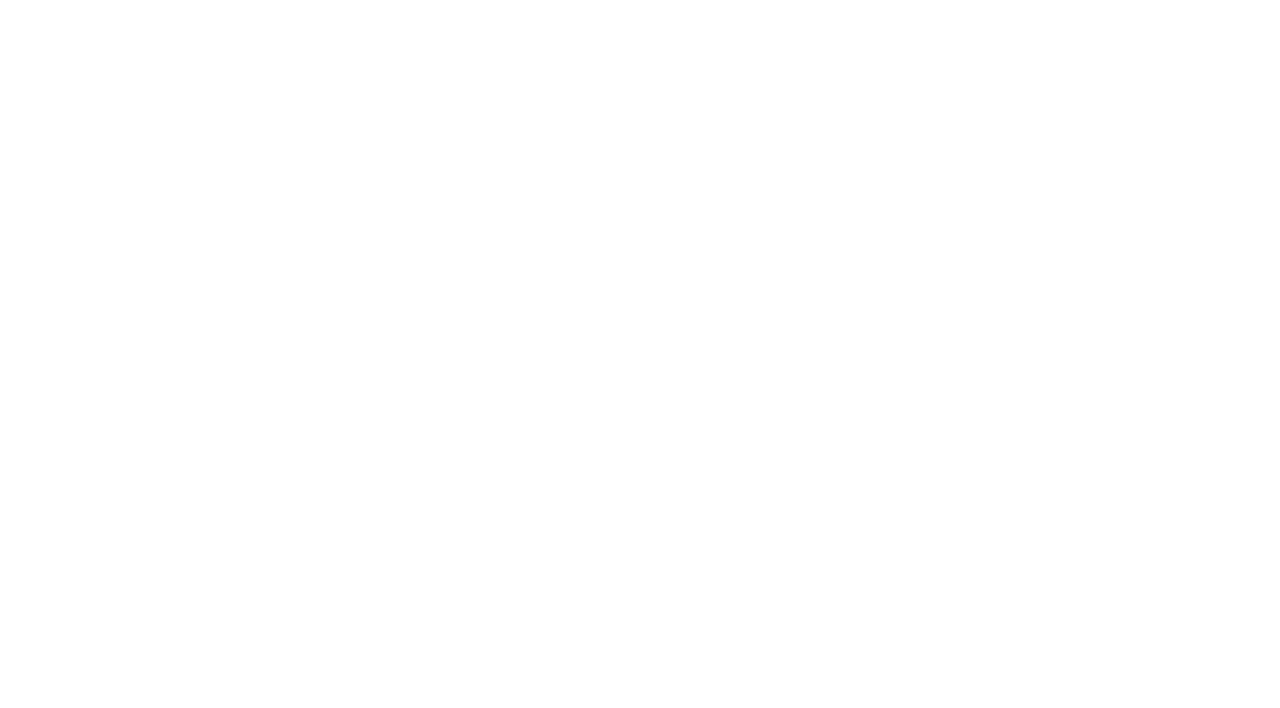
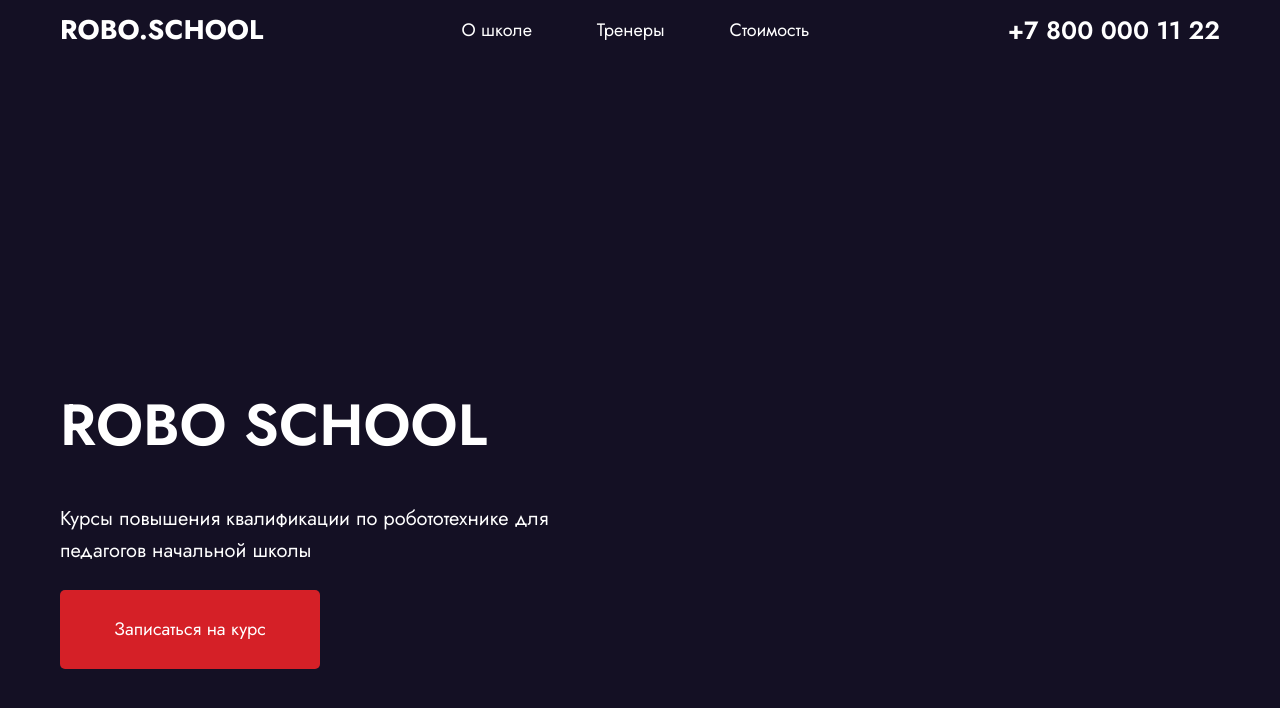
Before and after one commit to asror-0306/Robo-School, a plain HTML site: page index.html in a window 1280 px wide. Drawn offline with nearby package versions, Linux system fonts and the light colour scheme.

Commit message:
header is done 99%

```diff
--- a/index.html
+++ b/index.html
@@ -26,6 +26,44 @@
 
     </head>
     <body>
+        <header>
+            <div class="container">
+                <nav>
+                    <a class="logo" href="#">ROBO.SCHOOL</a>
+                    <ul class="list">
+                        <li><a href="#">О школе</a></li>
+                        <li><a href="#">Тренеры</a></li>
+                        <li><a href="#">Стоимость</a></li>
+                    </ul>
+                    <a class="number" href="#">+7 800 000 11 22</a>
+                    <div class="contact">
+                        <span>
+                            <i class='bx bx-phone'></i>
+                        </span>
+                        <span>
+                            <i class='bx bx-menu-alt-right'></i>
+                        </span>
 
+                    </div>
+                </nav>
+            </div>
+        </header>
+
+        <section id="intro">
+            <div class="container">
+                <div class="intro-wrapper">
+                    <div class="left">
+                        <h1>ROBO SCHOOL</h1>
+                        <p>Курсы повышения квалификации по робототехнике для
+                            педагогов начальной школы</p>
+                        <button class="intro btn"><a href="#">Записаться на
+                                курс</a></button>
+                    </div>
+                    <div class="right">
+
+                    </div>
+                </div>
+            </div>
+        </section>
     </body>
 </html>
--- a/style.css
+++ b/style.css
@@ -7,3 +7,182 @@
   text-decoration: none;
   list-style-type: none;
 }
+
+.container {
+  max-width: 1200px;
+  margin: 0 auto;
+  padding: 0 20px;
+}
+
+:root {
+  --primary-color: #141024;
+  --text-color: #d52027;
+}
+
+body button {
+  cursor: pointer;
+}
+
+/* ************************* HEADER START ******************************/
+
+header {
+  width: 100%;
+  background-color: var(--primary-color);
+}
+
+nav {
+  width: 100%;
+  height: 60px;
+  display: flex;
+  justify-content: space-between;
+  align-items: center;
+}
+
+.logo {
+  font-weight: 700;
+  font-size: 27px;
+  line-height: 48px;
+  letter-spacing: 0%;
+  color: #ffffff;
+}
+
+.list {
+  display: flex;
+  align-items: center;
+  justify-content: space-between;
+  width: 30%;
+}
+
+.list a {
+  color: #ffffff;
+  font-weight: 400;
+  font-size: 18px;
+  line-height: 32px;
+  letter-spacing: 0%;
+}
+
+.number {
+  color: #ffffff;
+  font-weight: 600;
+  font-size: 25px;
+  line-height: 48px;
+  letter-spacing: 0%;
+}
+
+.contact {
+  display: none;
+}
+
+/* ************************* HEADER END **************************/
+
+/* ------------------------------------------------------------------- */
+
+/* ************************* INTRO START **************************/
+
+#intro {
+  width: 100%;
+  min-height: 1020px;
+  background-color: var(--primary-color);
+}
+
+#intro .intro-wrapper {
+  width: 100%;
+  display: flex;
+  align-items: center;
+  justify-content: space-between;
+  min-height: 917px;
+}
+
+.intro-wrapper .left {
+  min-height: 300px;
+  display: flex;
+  flex-direction: column;
+  justify-content: space-between;
+  width: 490px;
+}
+
+.intro-wrapper .left h1 {
+  color: #ffffff;
+  font-weight: 600;
+  font-size: 58px;
+  line-height: 112px;
+  letter-spacing: 0%;
+}
+
+.intro-wrapper .left p {
+  color: #ffffff;
+  font-weight: 400;
+  font-size: 20px;
+  line-height: 32px;
+  letter-spacing: 0%;
+}
+
+.intro-wrapper .left button {
+  width: 260px;
+  height: 79px;
+  border-radius: 5px;
+  background-color: var(--text-color);
+  border: none;
+  outline: none;
+}
+
+.intro-wrapper .left button a {
+  color: #ffffff;
+  font-weight: 400;
+  font-size: 18px;
+  line-height: 28.8px;
+  letter-spacing: 0%;
+}
+
+.intro-wrapper .right {
+}
+
+/* ************************* INTRO END **************************/
+
+/* ------------------------------------------------------------------- */
+
+/* ************************* INTRO START **************************/
+
+/* ************************* INTRO END **************************/
+
+/* ------------------------------------------------------------------- */
+
+/* ************************* INTRO START **************************/
+
+/* ************************* INTRO END **************************/
+
+@media only screen and (max-width: 1000px) {
+  .list {
+    width: 35%;
+  }
+}
+
+@media only screen and (max-width: 768px) {
+  .list {
+    display: none;
+  }
+
+  .number {
+    display: none;
+  }
+
+  .contact {
+    display: block;
+  }
+
+  .contact span {
+    width: 44px;
+    height: 44px;
+  }
+
+  .contact i {
+    font-size: 24px;
+    color: #ffffff;
+  }
+}
+
+@media only screen and (max-width: 450px) {
+  .logo {
+    font-size: 24px;
+  }
+}
```
